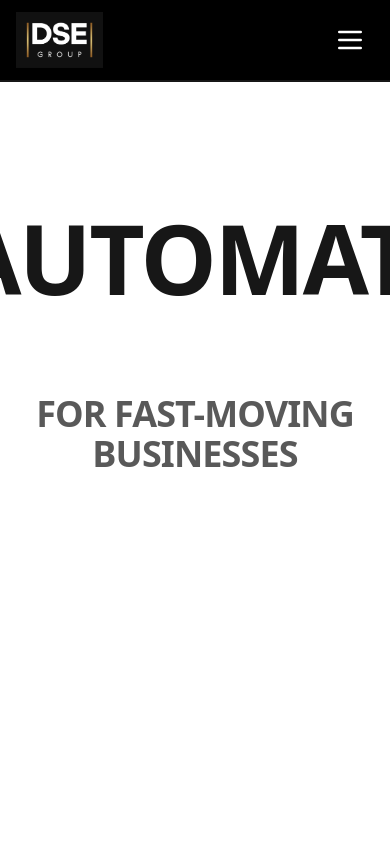
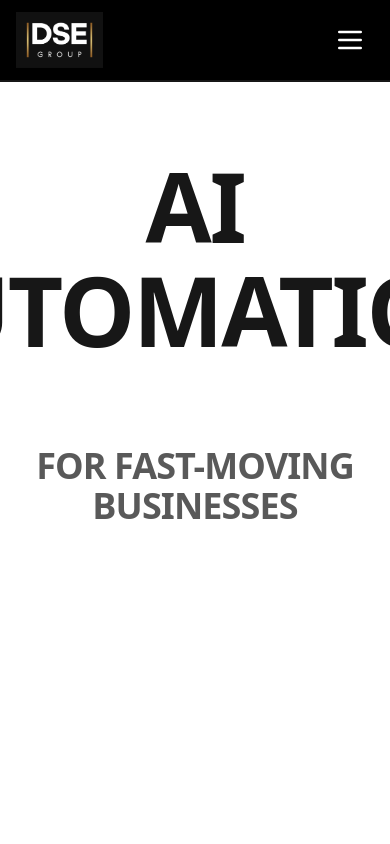
Before and after one commit to DSEGroupdev/dse-landing, a Next.js app: page / in a window 390 px wide. Shown: the top 844 px of the page. Built offline with nearby package versions, Linux system fonts and the light colour scheme.

Commit message:
Stack 'AI' above 'AUTOMATION' on mobile, keep side-by-side on desktop in hero section

```diff
--- a/app/page.tsx
+++ b/app/page.tsx
@@ -187,22 +187,24 @@ export default function Home() {
         {!showIntro && (
           <div className="relative z-10 w-full flex flex-col items-center">
             <div className="flex flex-col items-center w-full">
-              <div className="flex flex-row justify-center items-center w-full mb-8">
+              <div className="flex flex-col md:flex-row justify-center items-center w-full mb-8">
                 <motion.span
-                  className="font-satoshi text-8xl md:text-[8vw] font-extrabold text-gold tracking-tight uppercase mr-8"
+                  className="font-satoshi text-8xl md:text-[8vw] font-extrabold tracking-tight uppercase md:mr-8 mb-2 md:mb-0 relative premium-hero-text"
                   initial={{ x: '-100vw', opacity: 0 }}
                   animate={{ x: 0, opacity: 1 }}
                   transition={{ delay: 0.1, duration: 2.2, ease: 'easeOut' }}
                 >
-                  AI
+                  <span className="premium-text-gradient">AI</span>
+                  <span className="premium-text-glass" />
                 </motion.span>
                 <motion.span
-                  className="font-satoshi text-8xl md:text-[8vw] font-extrabold text-gold tracking-tight uppercase ml-8"
+                  className="font-satoshi text-8xl md:text-[8vw] font-extrabold tracking-tight uppercase md:ml-8 relative premium-hero-text"
                   initial={{ x: '100vw', opacity: 0 }}
                   animate={{ x: 0, opacity: 1 }}
                   transition={{ delay: 0.1, duration: 2.2, ease: 'easeOut' }}
                 >
-                  AUTOMATION
+                  <span className="premium-text-gradient">AUTOMATION</span>
+                  <span className="premium-text-glass" />
                 </motion.span>
               </div>
               <motion.h2
```
